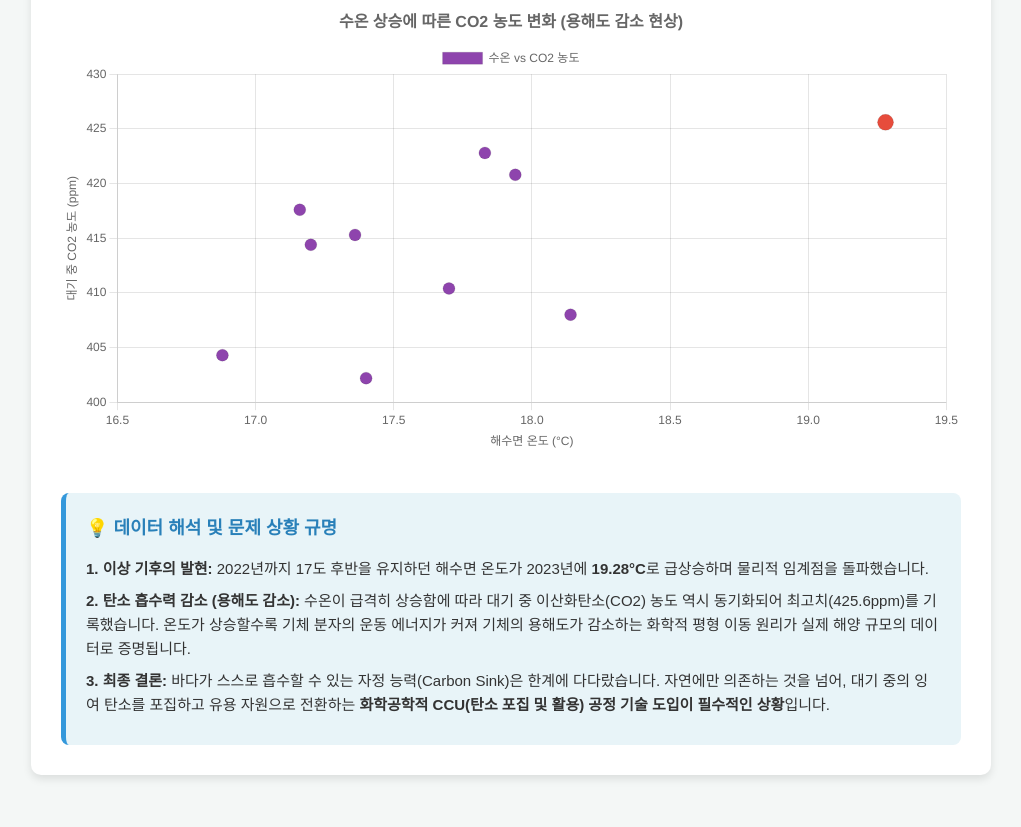
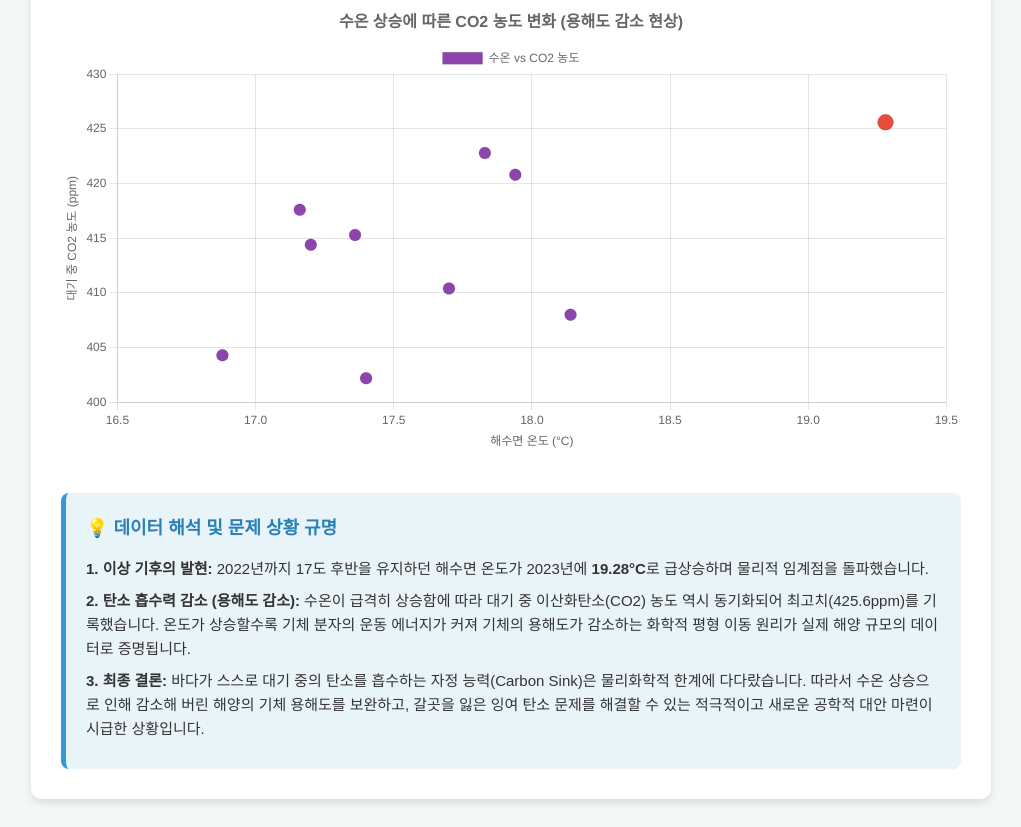
Before and after one commit to yooooooon0303/total, a plain HTML site: page index.html in a window 1280 px wide. Shown: the part 660-1487 px from the top of the page, without its empty margins (129-1150 px from the left). Before the commit the page ends 1463 px from the top, so only its background shows below. Drawn offline with nearby package versions, Linux system fonts and the light colour scheme.

Commit message:
Update index.html

```diff
--- a/index.html
+++ b/index.html
@@ -18,7 +18,6 @@
 </head>
 <body>
     <div class="container">
-        <!-- 1. 명확한 탐구 제목 -->
         <h1>수온 상승과 해양의 탄소 흡수 한계</h1>
         <div class="subtitle">(울릉도 관측 데이터: 2014-2023)</div>
 
@@ -30,19 +29,17 @@
             <canvas id="scatterChart"></canvas>
         </div>
 
-        <!-- 2. 모둠 탐구 결론 및 개인 탐구 빌드업 문구 -->
         <div class="interpretation">
             <h3>💡 데이터 해석 및 문제 상황 규명</h3>
             <p><strong>1. 이상 기후의 발현:</strong> 2022년까지 17도 후반을 유지하던 해수면 온도가 2023년에 <strong>19.28°C</strong>로 급상승하며 물리적 임계점을 돌파했습니다.</p>
             <p><strong>2. 탄소 흡수력 감소 (용해도 감소):</strong> 수온이 급격히 상승함에 따라 대기 중 이산화탄소(CO2) 농도 역시 동기화되어 최고치(425.6ppm)를 기록했습니다. 온도가 상승할수록 기체 분자의 운동 에너지가 커져 기체의 용해도가 감소하는 화학적 평형 이동 원리가 실제 해양 규모의 데이터로 증명됩니다.</p>
-            <p><strong>3. 최종 결론:</strong> 바다가 스스로 흡수할 수 있는 자정 능력(Carbon Sink)은 한계에 다다랐습니다. 자연에만 의존하는 것을 넘어, 대기 중의 잉여 탄소를 포집하고 유용 자원으로 전환하는 <strong>화학공학적 CCU(탄소 포집 및 활용) 공정 기술 도입이 필수적인 상황</strong>입니다.</p>
+            <p><strong>3. 최종 결론:</strong> 바다가 스스로 대기 중의 탄소를 흡수하는 자정 능력(Carbon Sink)은 물리화학적 한계에 다다랐습니다. 따라서 수온 상승으로 인해 감소해 버린 해양의 기체 용해도를 보완하고, 갈곳을 잃은 잉여 탄소 문제를 해결할 수 있는 적극적이고 새로운 공학적 대안 마련이 시급한 상황입니다.</p>
         </div>
     </div>
 
     <script>
         async function loadAndDraw() {
             try {
-                // CSV 데이터 불러오기
                 const response = await fetch('climate_data.csv');
                 const data = await response.text();
 
@@ -60,7 +57,6 @@
                     }
                 });
 
-                // 1. 연도별 수온 및 CO2 농도 변화 (이중 축 선그래프)
                 const ctxTrend = document.getElementById('trendChart').getContext('2d');
                 new Chart(ctxTrend, {
                     type: 'line',
@@ -74,7 +70,6 @@
                                 backgroundColor: 'rgba(52, 152, 219, 0.2)',
                                 yAxisID: 'yTemp',
                                 tension: 0.3,
-                                // 2023년(19도 이상) 데이터 포인트를 빨간색으로 크고 강렬하게 강조
                                 pointBackgroundColor: temps.map(t => t > 19 ? '#e74c3c' : '#3498db'),
                                 pointRadius: temps.map(t => t > 19 ? 8 : 4)
                             },
@@ -110,7 +105,6 @@
                     }
                 });
 
-                // 2. 수온과 CO2 농도의 상관관계 (산점도)
                 const scatterData = temps.map((temp, index) => ({ x: temp, y: co2s[index] }));
                 const ctxScatter = document.getElementById('scatterChart').getContext('2d');
                 new Chart(ctxScatter, {
@@ -119,7 +113,6 @@
                         datasets: [{
                             label: '수온 vs CO2 농도',
                             data: scatterData,
-                            // 마찬가지로 2023년 데이터 포인트를 붉은색으로 강조
                             backgroundColor: temps.map(t => t > 19 ? '#e74c3c' : '#8e44ad'),
                             pointRadius: temps.map(t => t > 19 ? 8 : 6)
                         }]
```
